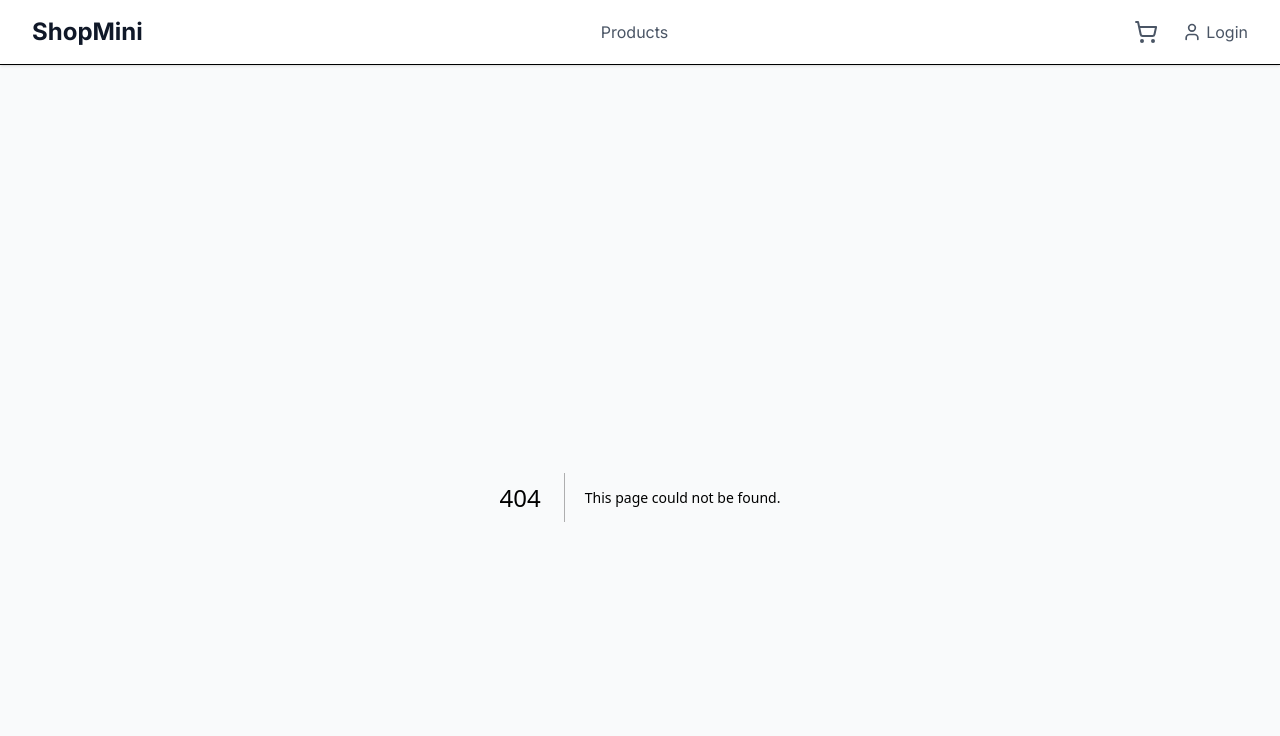
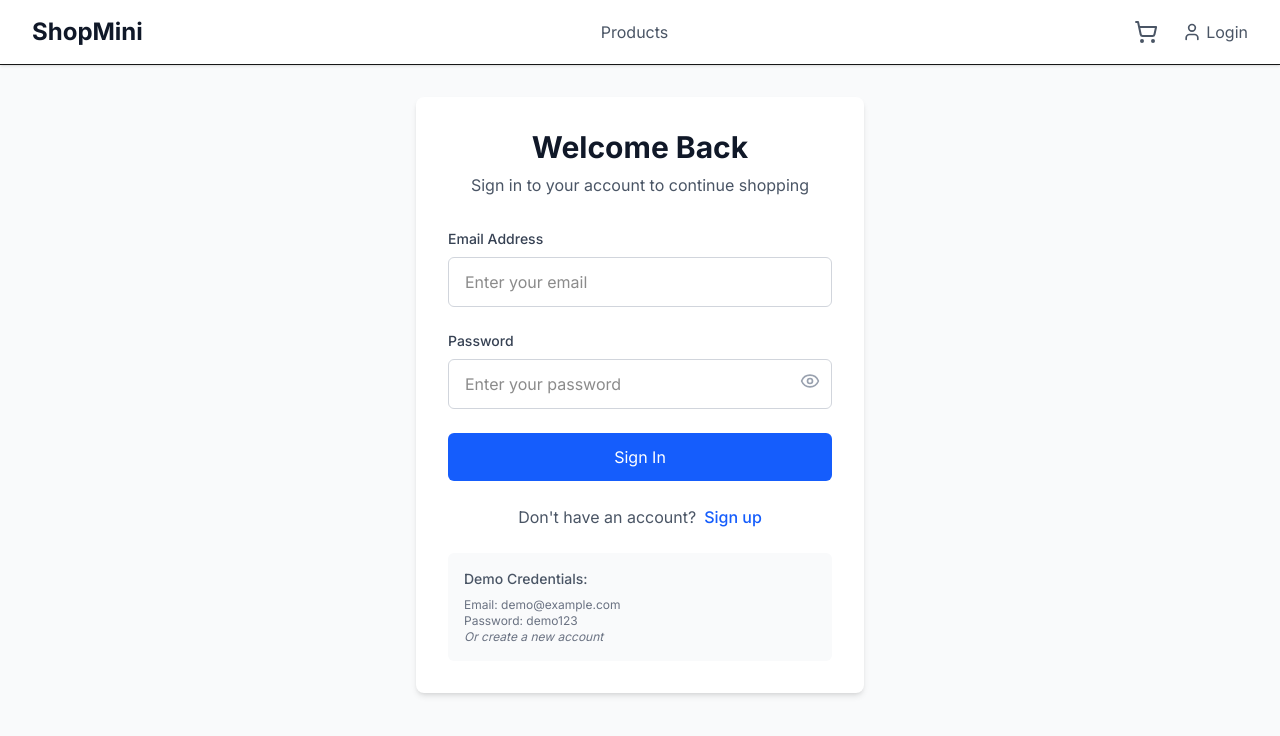
Before and after one commit to Burkifa23/FUTURE_FS_02, a Next.js app in the folder mini-ecommerce/: page /login in a window 1280 px wide. Before the commit this address had no page. Shown: the top 736 px of the page. Built offline with nearby package versions, Linux system fonts and the light colour scheme.

Commit message:
Login Page

```diff
--- /dev/null
+++ b/mini-ecommerce/app/login/page.tsx
@@ -0,0 +1,204 @@
+'use client';
+
+import { useState, useEffect } from 'react';
+import { useRouter } from 'next/navigation';
+import { useAuth } from '@/app/components/AuthProvider';
+import { Loader2, Eye, EyeOff } from 'lucide-react';
+
+export default function LoginPage() {
+    const [isLogin, setIsLogin] = useState(true);
+    const [showPassword, setShowPassword] = useState(false);
+    const [formData, setFormData] = useState({
+        name: '',
+        email: '',
+        password: ''
+    });
+    const [error, setError] = useState('');
+    const [loading, setLoading] = useState(false);
+
+    const { user, login, register } = useAuth();
+    const router = useRouter();
+
+    // Redirect if already logged in
+    useEffect(() => {
+        if (user) {
+            router.push('/');
+        }
+    }, [user, router]);
+
+    const handleSubmit = async (e: React.FormEvent) => {
+        e.preventDefault();
+        setError('');
+        setLoading(true);
+
+        try {
+            let success = false;
+
+            if (isLogin) {
+                success = await login(formData.email, formData.password);
+                if (!success) {
+                    setError('Invalid email or password');
+                }
+            } else {
+                if (!formData.name.trim()) {
+                    setError('Name is required');
+                    setLoading(false);
+                    return;
+                }
+                success = await register(formData.name, formData.email, formData.password);
+                if (!success) {
+                    setError('Email already exists');
+                }
+            }
+
+            if (success) {
+                router.push('/');
+            }
+        } catch (error) {
+            setError('An error occurred. Please try again.');
+        } finally {
+            setLoading(false);
+        }
+    };
+
+    const handleInputChange = (e: React.ChangeEvent<HTMLInputElement>) => {
+        setFormData(prev => ({
+            ...prev,
+            [e.target.name]: e.target.value
+        }));
+        // Clear error when user starts typing
+        if (error) setError('');
+    };
+
+    return (
+        <div className="max-w-md mx-auto">
+            <div className="bg-white rounded-lg shadow-md p-8">
+                <div className="text-center mb-8">
+                    <h1 className="text-3xl font-bold text-gray-900 mb-2">
+                        {isLogin ? 'Welcome Back' : 'Create Account'}
+                    </h1>
+                    <p className="text-gray-600">
+                        {isLogin
+                            ? 'Sign in to your account to continue shopping'
+                            : 'Join us to start your shopping journey'
+                        }
+                    </p>
+                </div>
+
+                <form onSubmit={handleSubmit} className="space-y-6">
+                    {!isLogin && (
+                        <div>
+                            <label htmlFor="name" className="block text-sm font-medium text-gray-700 mb-2">
+                                Full Name
+                            </label>
+                            <input
+                                type="text"
+                                id="name"
+                                name="name"
+                                value={formData.name}
+                                onChange={handleInputChange}
+                                required={!isLogin}
+                                className="w-full px-4 py-3 border border-gray-300 rounded-md focus:ring-2 focus:ring-blue-500 focus:border-transparent"
+                                placeholder="Enter your full name"
+                            />
+                        </div>
+                    )}
+
+                    <div>
+                        <label htmlFor="email" className="block text-sm font-medium text-gray-700 mb-2">
+                            Email Address
+                        </label>
+                        <input
+                            type="email"
+                            id="email"
+                            name="email"
+                            value={formData.email}
+                            onChange={handleInputChange}
+                            required
+                            className="w-full px-4 py-3 border border-gray-300 rounded-md focus:ring-2 focus:ring-blue-500 focus:border-transparent"
+                            placeholder="Enter your email"
+                        />
+                    </div>
+
+                    <div>
+                        <label htmlFor="password" className="block text-sm font-medium text-gray-700 mb-2">
+                            Password
+                        </label>
+                        <div className="relative">
+                            <input
+                                type={showPassword ? 'text' : 'password'}
+                                id="password"
+                                name="password"
+                                value={formData.password}
+                                onChange={handleInputChange}
+                                required
+                                minLength={6}
+                                className="w-full px-4 py-3 pr-12 border border-gray-300 rounded-md focus:ring-2 focus:ring-blue-500 focus:border-transparent"
+                                placeholder="Enter your password"
+                            />
+                            <button
+                                type="button"
+                                onClick={() => setShowPassword(!showPassword)}
+                                className="absolute right-3 top-3 text-gray-400 hover:text-gray-600"
+                            >
+                                {showPassword ? <EyeOff size={20} /> : <Eye size={20} />}
+                            </button>
+                        </div>
+                        {!isLogin && (
+                            <p className="text-xs text-gray-500 mt-1">
+                                Password must be at least 6 characters long
+                            </p>
+                        )}
+                    </div>
+
+                    {error && (
+                        <div className="bg-red-50 border border-red-200 text-red-700 px-4 py-3 rounded-md">
+                            {error}
+                        </div>
+                    )}
+
+                    <button
+                        type="submit"
+                        disabled={loading}
+                        className="w-full bg-blue-600 text-white py-3 px-4 rounded-md hover:bg-blue-700 transition-colors disabled:opacity-50 disabled:cursor-not-allowed flex items-center justify-center"
+                    >
+                        {loading ? (
+                            <>
+                                <Loader2 size={20} className="animate-spin mr-2" />
+                                {isLogin ? 'Signing In...' : 'Creating Account...'}
+                            </>
+                        ) : (
+                            isLogin ? 'Sign In' : 'Create Account'
+                        )}
+                    </button>
+                </form>
+
+                <div className="mt-6 text-center">
+                    <p className="text-gray-600">
+                        {isLogin ? "Don't have an account?" : 'Already have an account?'}
+                        <button
+                            onClick={() => {
+                                setIsLogin(!isLogin);
+                                setError('');
+                                setFormData({ name: '', email: '', password: '' });
+                            }}
+                            className="ml-2 text-blue-600 hover:text-blue-800 font-medium"
+                        >
+                            {isLogin ? 'Sign up' : 'Sign in'}
+                        </button>
+                    </p>
+                </div>
+
+                {/* Demo credentials */}
+                <div className="mt-6 p-4 bg-gray-50 rounded-md">
+                    <p className="text-sm text-gray-600 font-medium mb-2">Demo Credentials:</p>
+                    <p className="text-xs text-gray-500">
+                        Email: demo@example.com<br />
+                        Password: demo123<br />
+                        <span className="italic">Or create a new account</span>
+                    </p>
+                </div>
+            </div>
+        </div>
+    );
+}
```
